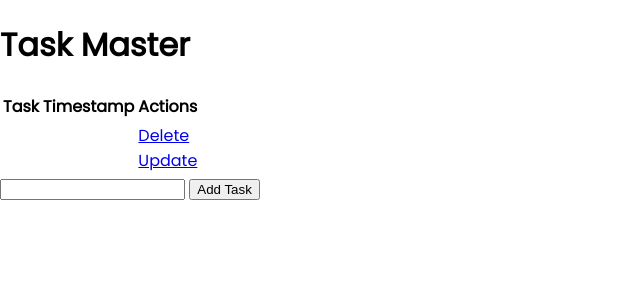
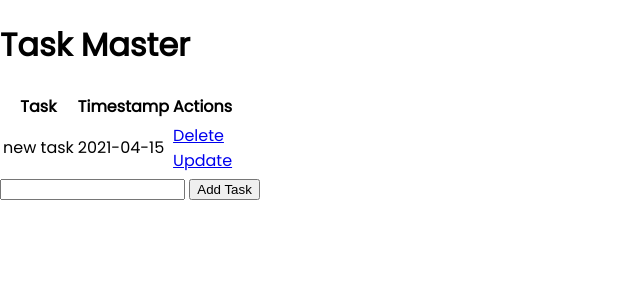
Before and after one commit to beber89/flask-tutorial, a Flask app: page / in a window 1280 px wide. Shown: the top 300 px of the page, without its empty margins (0-640 px from the left). Run offline with Flask 2, Linux system fonts and the light colour scheme; data comes from the database, SQL or seed files in the repository; both versions use the stored data as it was after the commit.

Commit message:
feat: methods applied

```diff
--- a/app.py
+++ b/app.py
@@ -1,4 +1,4 @@
-from flask import Flask, render_template, url_for, request
+from flask import Flask, render_template, url_for, request, redirect
 from flask_sqlalchemy import SQLAlchemy
 from datetime import datetime
 
@@ -6,7 +6,7 @@ app = Flask(__name__)
 app.config['SQLALCHEMY_DATABASE_URI'] = 'sqlite:///datadev.db'
 db = SQLAlchemy(app)
 
-class TODO(db.Model):
+class Todo(db.Model):
     id = db.Column(db.Integer, primary_key=True)
     content = db.Column(db.String(200), nullable=False)
     completed = db.Column(db.Integer, default=0)
@@ -18,9 +18,17 @@ class TODO(db.Model):
 @app.route('/', methods=['POST', 'GET'])
 def index():
     if request.method == 'POST':
-        pass
+        task_content = request.form['content']
+        new_task = Todo(content=task_content)
+        try:
+            db.session.add(new_task)
+            db.session.commit()
+            return redirect('/')
+        except:
+            return 'There was an issue adding your taask'
     else:
-        pass
+        tasks = Todo.query.order_by(Todo.date_created).all()
+        return render_template('index.html', tasks=tasks)
     return render_template("index.html")
 
 if __name__ == "__main__":
--- a/templates/index.html
+++ b/templates/index.html
@@ -13,15 +13,17 @@
             <th>Timestamp</th>
             <th>Actions</th>
         </tr>
+        {% for task in tasks %}
         <tr>
-            <td></td>
-            <td></td>
+            <td>{{ task.content }}</td>
+            <td>{{ task.date_created.date() }}</td>
             <td>
                 <a href="#">Delete</a>
                 <br>
                 <a href="#">Update</a>
             </td>
         </tr>
+        {% endfor %}
     </table>
     <form action="/" method="POST">
         <input type="text" name="content" id="content">
```
Also changed, not shown: datadev.db.
